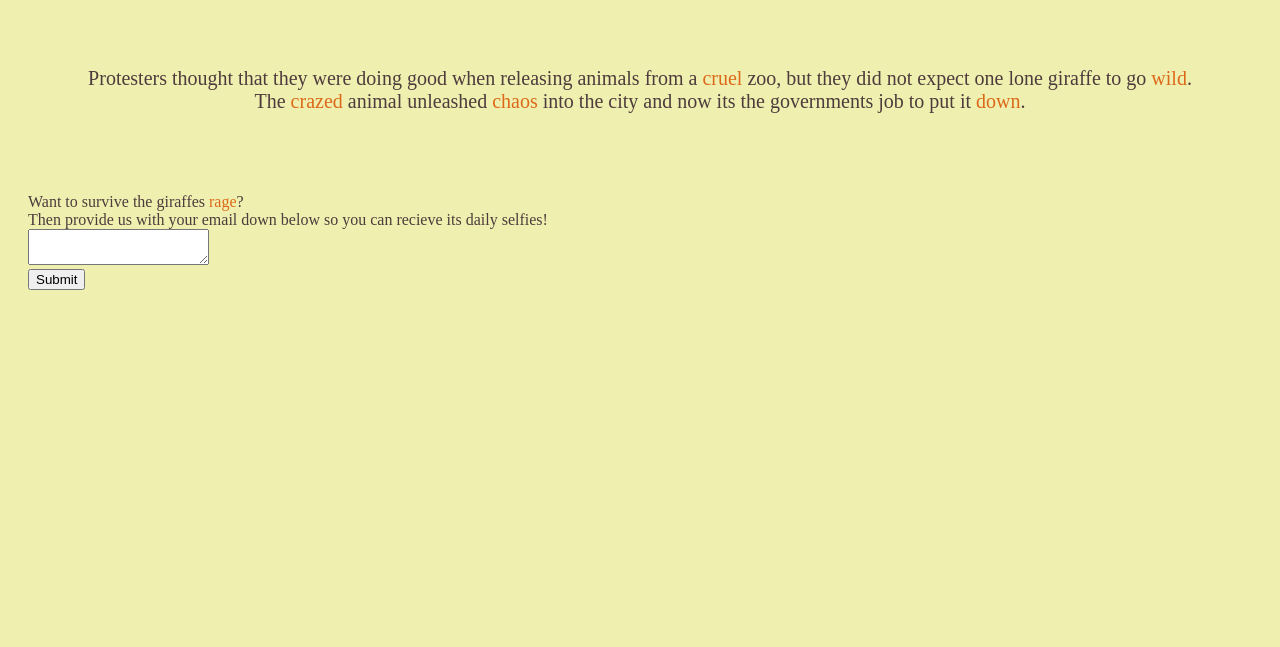
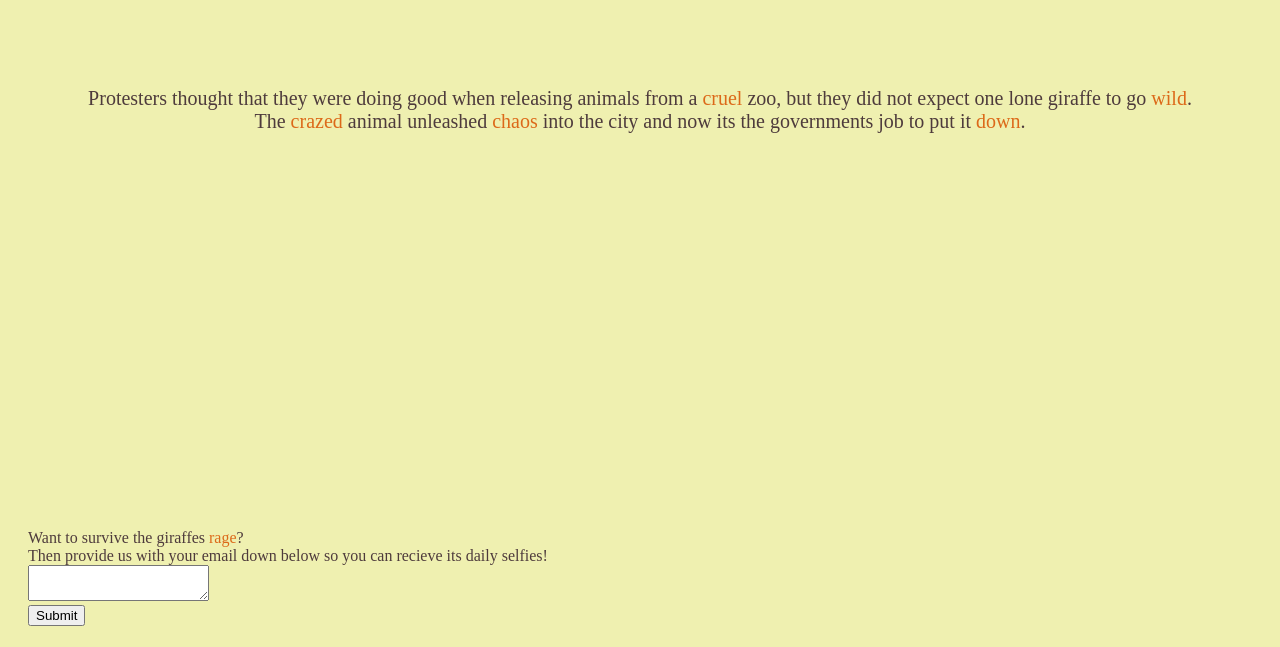
Before and after one commit to jaszmynh4085/necc-move-project, a plain HTML site: page index.html in a window 1280 px wide. Shown: the part 301-948 px from the top of the page. Before the commit the page ends 800 px from the top, so only its background shows below. Drawn offline with Linux system fonts and the light colour scheme; a web font is replaced by a local one.

Commit message:
fixed last commit

```diff
--- a/style.css
+++ b/style.css
@@ -1,5 +1,6 @@
 body {
     background-color: #eff0b0;
+    height: 900px;
 }
 
 h1 {
@@ -22,11 +23,13 @@ div{
     text-align: center;
     padding: 10px 50px;
     margin: 20px;
+        float: left;
 }
 
 .request{
     padding: 30px 20px 15px;
-    float: left;
+    position: absolute;
+    top: 800px;
 }
 
 .red{
```
